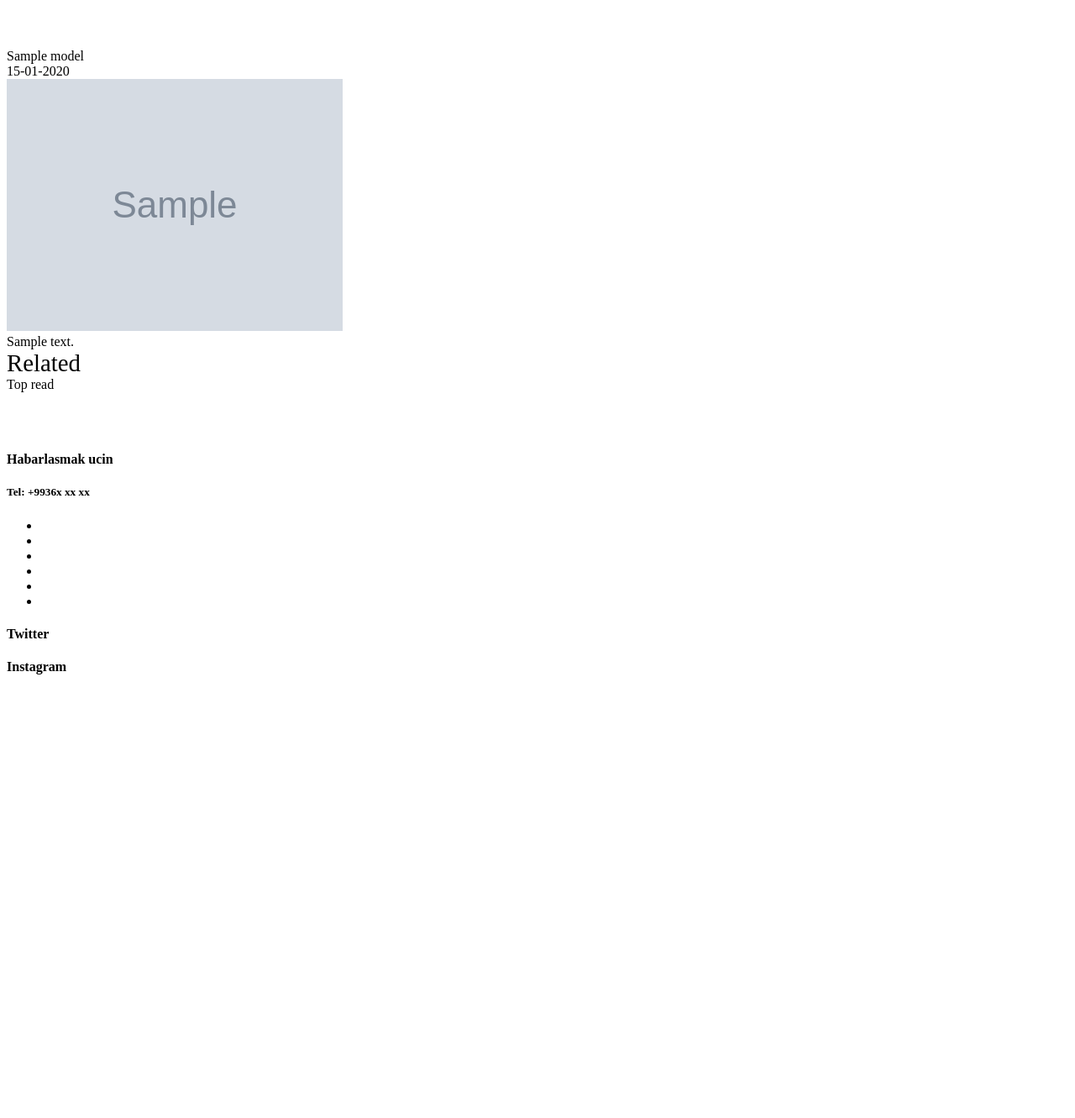
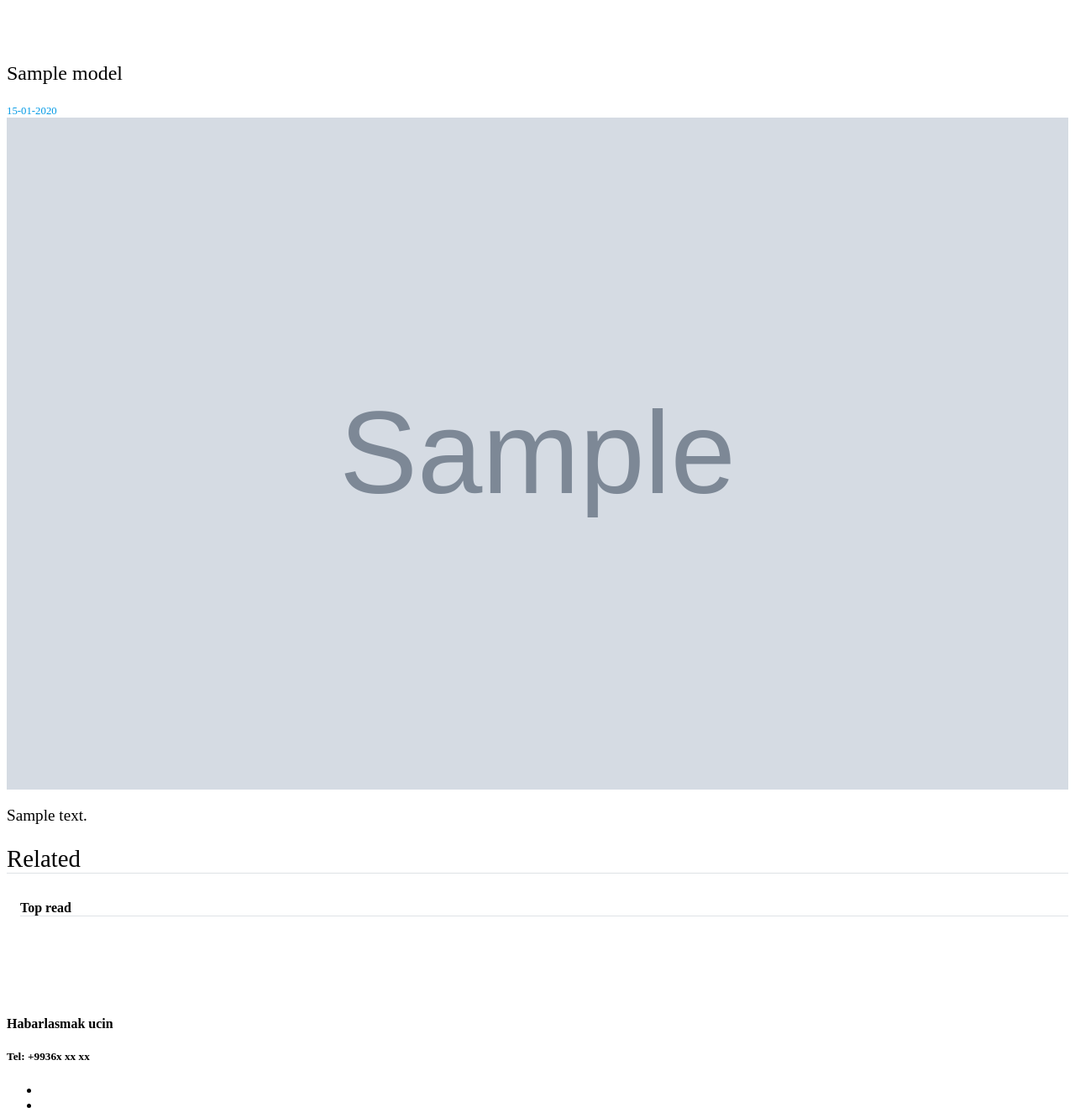
Before and after one commit to Rozy-ai/dasoguz, a Yii app: template frontend/views/item/view.php in a window 1280 px wide. Shown: the top 1331 px of the page at 84% size. Before the commit the page ends 803 px from the top, so only its background shows below. Run offline with PHP 8.4 and a stand-in for Yii, Linux system fonts and the light colour scheme; the template is opened without the code that fills it: most values are stand-ins (such as "Sample title", 1, 10 or a date in 2020); grey boxes marked "Sample" are stand-in pictures; data that the repository does not hold is empty; some libraries are stand-ins or nearby versions.

Commit message:
news sahypa style berildi

```diff
--- a/frontend/assets/AppAsset.php
+++ b/frontend/assets/AppAsset.php
@@ -12,7 +12,7 @@ class AppAsset extends AssetBundle
     public $basePath = '@webroot';
     public $baseUrl = '@web';
     public $css = [
-        // 'css/site.css',
+        // 'css/style.css',
     ];
     public $js = [
     ];
--- a/frontend/views/item/calendar.php
+++ b/frontend/views/item/calendar.php
@@ -71,3 +71,6 @@ $events = \common\models\wrappers\ItemWrapper::find()->with(['translations','doc
         </div>
     </div>
 </div>
+<?php
+$this->registerCssFile("@web/source/css/style.css");
+ ?>
--- a/frontend/views/item/view.php
+++ b/frontend/views/item/view.php
@@ -105,3 +105,6 @@ $this->registerMetaTag(['property' => 'og:image', 'itemprop' => 'image', 'conten
         </div>
     </div>
 </div>
+<?php
+$this->registerCssFile("@web/source/css/style.css");
+ ?>
--- /dev/null
+++ b/frontend/web/source/css/style.css
@@ -0,0 +1,250 @@
+/*News*/
+
+.pl-3, .px-3 {
+    padding-left: 1rem!important;
+}
+.pb-4, .py-4 {
+    padding-bottom: 1.5rem!important;
+}
+.pr-4, .px-4 {
+    padding-right: 1.5rem!important;
+}
+.mb-4, .my-4 {
+    margin-bottom: 1.5rem!important;
+}
+.mt-4, .my-4 {
+    margin-top: 1.5rem!important;
+}
+.pb-1, .py-1 {
+    padding-bottom: .25rem!important;
+}
+
+.pl-0, .px-0 {
+    padding-left: 0!important;
+}
+.news_content{
+    font-size: 1rem;
+    font-weight: 400;
+    line-height: 1.5;
+    color: #212529;
+    text-align: left;
+}
+.news_content a.row{
+    all: unset;
+    color: unset;
+    text-decoration: none;
+    background-color: transparent;
+    cursor: pointer;
+    display: flex;
+    flex-wrap: wrap;
+    margin-right: -15px;
+    margin-left: -15px;
+}
+.singleNews-img {
+    width: 100%;
+    max-height: 200px;
+    -o-object-fit: cover;
+    object-fit: cover;
+    min-height: 150px;
+}
+.news-list-title {
+    font-weight: 700;
+    font-size: 1.3rem;
+}
+.news-list-description {
+    color: #696969;
+}
+.news_content a.row:hover {
+    color: #0099E5;
+    text-decoration: none;
+}
+.alike-content-wrapper {
+    font-family: "Rubik Regular";
+    margin-bottom: 3rem;
+}
+.pt-2, .py-2 {
+    padding-top: .5rem!important;
+}
+
+.border-bottom {
+    border-bottom: 1px solid #dee2e6!important;
+}
+.font-weight-bold {
+    font-weight: 700!important;
+}
+.news-additional-item {
+    padding: 1rem 0;
+    border-bottom: 1px solid #ddd;
+}
+.news-additional-item-date {
+    font-size: .8rem;
+    color: #9e9e9e;
+}
+a.news-additional-item-title{
+    all: unset;
+    color: unset;
+    text-decoration: none;
+}
+a.news-additional-item-title {
+    color: #000;
+    text-align: left;
+    -webkit-hyphens: auto;
+    -ms-hyphens: auto;
+    hyphens: auto;
+    font-size: 1rem;
+    line-height: 1.5rem;
+    transition: all .2s ease;
+}
+a.news-additional-item-title:hover {
+    color: #0099E5;
+    cursor: pointer;
+    text-decoration: none;
+}
+.news-details_title {
+    text-align: left;
+    font-family: "Rubik Medium";
+    font-size: 1.5rem;
+    padding: 1rem 0;
+}
+.news-details {
+    height: auto;
+    text-align: center;
+}
+.news-details-text {
+    text-align: justify;
+    padding: 0;
+    font-family: "Rubik Regular";
+}
+.news-details-image_wrapper {
+    width: 100%;
+    min-height: 15rem;
+}
+.justify-content-start {
+    justify-content: flex-start!important;
+}
+.d-flex {
+    display: flex!important;
+}
+.flex-wrap {
+    flex-wrap: wrap!important;
+}
+.text-info {
+    color: #0099E5!important;
+}
+.float-left {
+    float: left!important;
+}
+.small, small {
+    font-size: 80%;
+    font-weight: 400;
+}
+.news-detals-image {
+    width: 100%;
+    max-height: 100vh;
+    min-height: 30rem;
+    padding: 0 0 1rem;
+}
+.news-contenta {
+    font-size: 1.2rem;
+}
+.related-page {
+    width: 13rem;
+    margin-right: 1.1rem;
+    margin-bottom: 2rem;
+}
+.related-page-image-wrapper {
+    width: 100%;
+    height: 8rem;
+}
+.related-page img {
+    width: 100%;
+}
+.related-page-image-wrapper img {
+    height: 100%;
+    -o-object-fit: cover;
+    object-fit: cover;
+}
+.bar-beneath {
+    height: .7rem;
+    background-color: #0099E5;
+    width: 25%;
+    transform: translateX(2rem);
+}
+.justify-content-between {
+    justify-content: space-between!important;
+}
+
+.flex-column {
+    flex-direction: column!important;
+}
+.related-page-title {
+    font-family: "Rubik Medium";
+    overflow: hidden;
+    margin-top: .2rem;
+    font-size: .9rem;
+    color: #000;
+}
+.related-page-title a {
+    all: unset;
+    text-decoration: none;
+    background-color: transparent;
+    color: #000;
+    transition: all .1s ease;
+    cursor: pointer;
+}
+.related-page-title a:hover {
+    color: #0099E5;
+}
+.call_btn {
+    background-color: inherit;
+    border: none;
+    z-index: 16;
+}
+button.close_modal {
+    border: none;
+    background-color: inherit;
+    position: absolute;
+    right: 6%;
+}
+.i_input_search {
+    position: absolute;
+    top: 65%;
+    left: 10%;
+    z-index: 20;
+}
+.search {
+    /* display: none; */
+    position: fixed;
+    top: 18%;
+    left: 10%;
+    width: 70%;
+    height: 40px;
+    color: #0099E5;
+    border: none;
+    border-bottom: 1px solid #0099E5;
+    background-color: #fff;
+    padding-left: 30px;
+    z-index: 15;
+}
+.search_submit {
+    /* display: none; */
+    position: fixed;
+    top: 18%;
+    right: 6%;
+    width: 8%;
+    height: 40px;
+    border-radius: 10px!important;
+    color: #fff;
+    background-color: #0099E5;
+    border: none;
+    padding: 0 10px;
+    z-index: 15;
+}
+.icon_search{
+        padding-top :15px;
+        float: left;
+}
+section.service_list_page {
+    margin-bottom: 40px;
+    padding: 0;
+}
```
Also changed, not shown: 3 other files.
